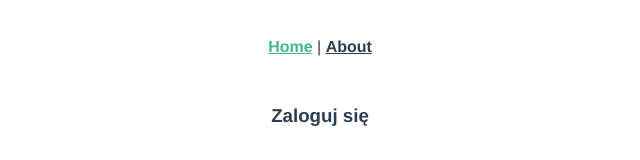
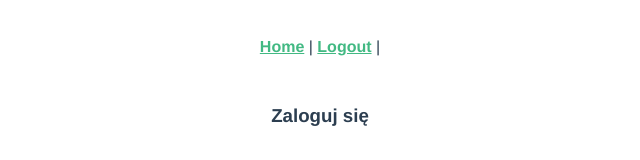
Before and after one commit to gerardd33/DesCards, a Vue app in the folder front/front_app/: page / in a window 1280 px wide. Shown: the top 160 px of the page, without its empty margins (320-960 px from the left). Built offline with nearby package versions, Linux system fonts and the light colour scheme.

Commit message:
Added logout button

```diff
--- a/front/front_app/src/App.vue
+++ b/front/front_app/src/App.vue
@@ -2,11 +2,37 @@
   <div id="app">
     <div id="nav">
       <router-link to="/">Home</router-link> |
-      <router-link to="/about">About</router-link>
+      <router-link to="/">
+        <span @click="logout">Logout</span>
+      </router-link> |
     </div>
     <router-view/>
   </div>
 </template>
+
+<script>
+// import axios from 'axios'
+
+export default {
+  name: 'App',
+  methods: {
+    logout: function () {
+      console.log('xD')
+//      axios.post('/api/logout')
+//      .then(function (response) {
+//        if (response.status === 200) {
+//          // pomyślnie wylogowano
+//        } else {
+//          // nie udało się wylogować
+//        }
+//      })
+//      .catch(function () {
+//        // nie udało się wylogować
+//      })
+    }
+  }
+}
+</script>
 
 <style>
 #app {
```
